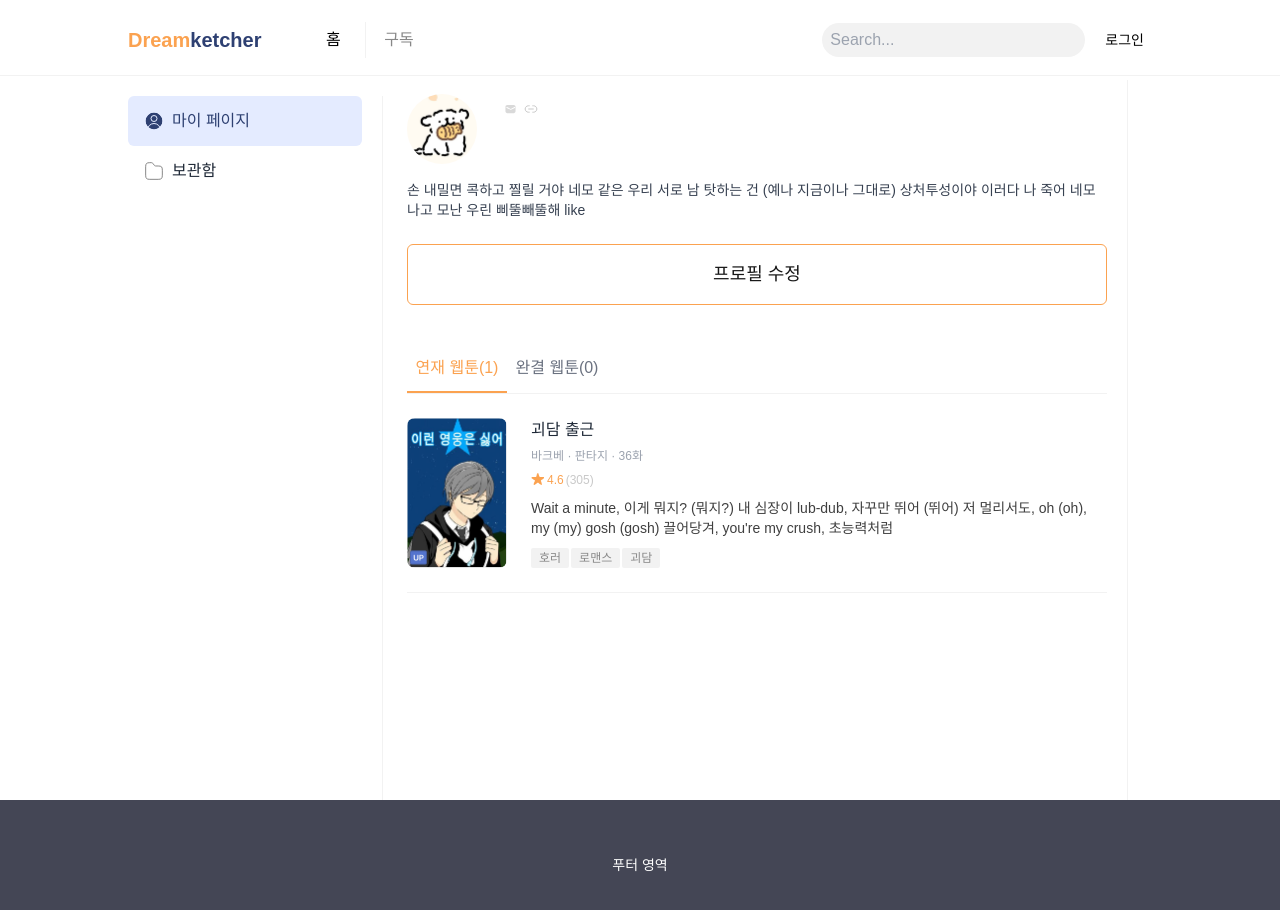
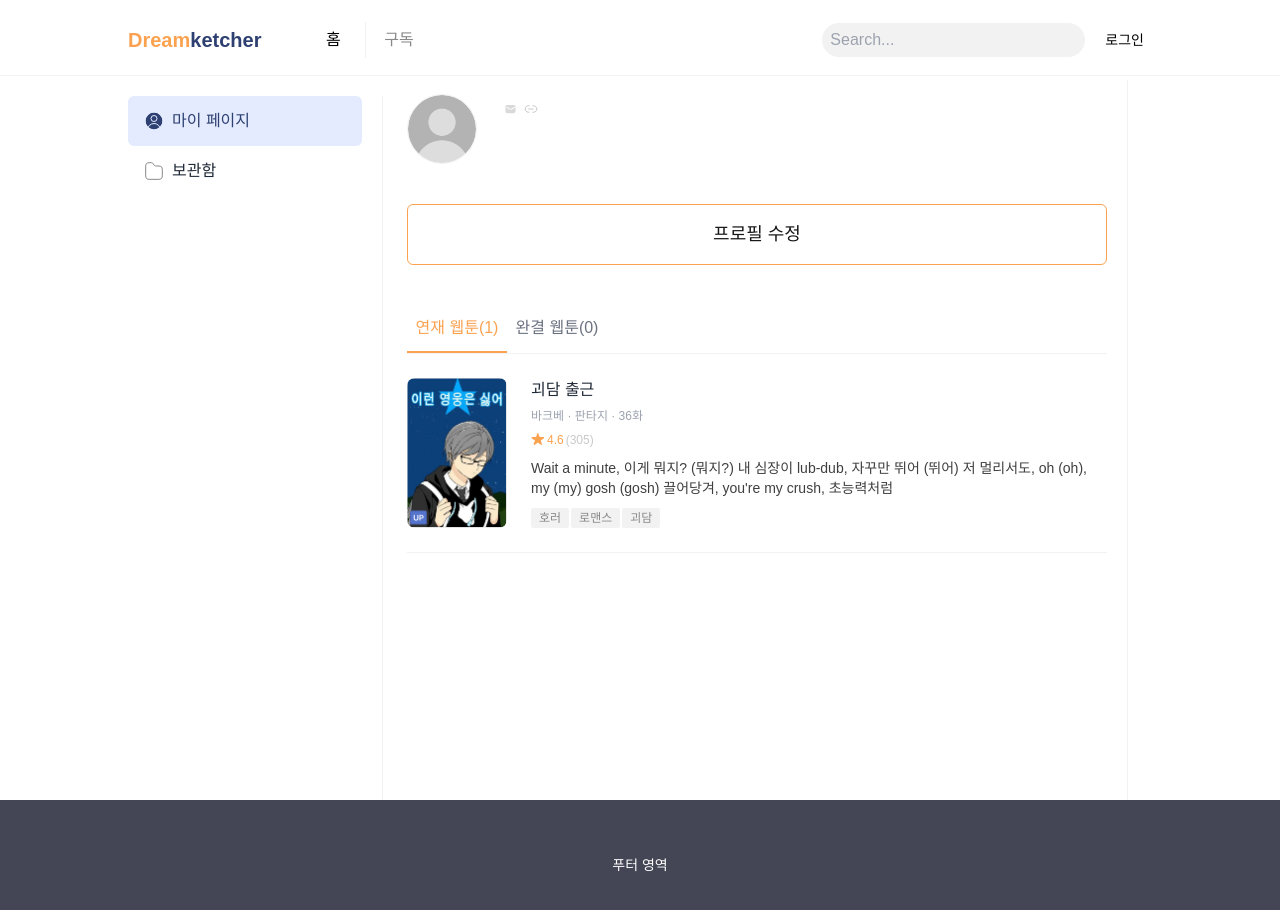
Before and after one commit to Pretzel-11-12/dreamketcher-fe, a Next.js app: page /mypage in a window 1280 px wide. Shown: the top 910 px of the page. Built offline with nearby package versions, Linux system fonts and the light colour scheme.

Commit message:
refactor : 마이페이지 유저 데이터 useAuthStore 사용해 저장

```diff
--- a/src/app/(default)/mypage/page.tsx
+++ b/src/app/(default)/mypage/page.tsx
@@ -1,7 +1,5 @@
 'use client';
 
-import { useEffect } from 'react';
-import { fetchUserInfo, Member } from '@/app/api/auth';
 import useAuthStore from '@/app/store/authStore';
 
 import Image from 'next/image';
@@ -9,55 +7,30 @@ import Image from 'next/image';
 import MyWork from './_component/MyWork';
 import { useRouter } from 'next/navigation';
 import ClipboardButton from '@/app/_component/ClipboardButton';
-import { useQuery } from '@tanstack/react-query';
 
 export default function Mypage() {
   const router = useRouter();
-  //const { name, email, imageUrl, setUserInfo } = useAuthStore();
-  const { data, isLoading, isError } = useQuery<Member>({
-    queryKey: ['member'],
-    queryFn: () => {
-      const accessToken = localStorage.getItem('accessToken');
-      if (!accessToken) {
-        throw new Error('Access token is missing');
-      }
-      return fetchUserInfo(accessToken);
-    },
-    enabled: !!localStorage.getItem('accessToken'),
-  });
-
-  if (isLoading) return <div>Loading...</div>;
-  if (isError) return <div>Error: {isError}</div>;
+  const { nickname, businessEmail, imageUrl, shortIntroduction } =
+    useAuthStore();
 
   const handleEditProfile = () => {
-    if (!data) {
-      console.error('유저 데이터가 존재하지 않습니다.');
-      return;
-    }
-
-    const query = `?name=${encodeURIComponent(
-      data.name
-    )}&email=${encodeURIComponent(data.email)}&imageUri=${encodeURIComponent(
-      data.imageUri
-    )}
-    )}`;
-    router.push(`/mypage/edit${query}`);
+    router.push(`/mypage/edit`);
   };
 
-  const emailText = data?.email || '지정된 이메일이 없습니다.';
+  const emailText = businessEmail || '지정된 이메일이 없습니다.';
 
   return (
     <div className="min-h-screen flex flex-col pr-[20px] border-r border-r-line">
       <div className="max-w-4xl bg-white mt-[70px] flex">
         <img
-          className="w-[70px] h-[70px] rounded-full mr-6"
-          src={data?.imageUri || '/assets/images/profile1.png'}
+          className="w-[70px] h-[70px] rounded-full mr-6 border border-[#F2F2F2]"
+          src={imageUrl || '/assets/images/profile-default.png'}
           alt="프로필"
         />
 
         <div className="ml-[4px]">
           <p className="text-[18px] font-medium text-gray-800 mt-[8px]">
-            {data?.name}
+            {nickname}
           </p>
           <div className="flex">
             <Image
@@ -66,16 +39,12 @@ export default function Mypage() {
               width={11}
               height={9}
             />
-            <p className="text-[12px] text-gray-500 m-1">{data?.email}</p>
+            <p className="text-[12px] text-gray-500 m-1">{businessEmail}</p>
             <ClipboardButton textToCopy={emailText} />
           </div>
         </div>
       </div>
-      <p className="text-sm text-gray-700 my-4">
-        손 내밀면 콕하고 찔릴 거야 네모 같은 우리 서로 남 탓하는 건 (예나
-        지금이나 그대로) 상처투성이야 이러다 나 죽어 네모나고 모난 우린
-        삐뚤빼뚤해 like
-      </p>
+      <p className="text-sm text-gray-700 my-4">{shortIntroduction}</p>
 
       <button
         className="px-4 py-2 w-[700px] h-[61px] mt-2 text-[18px] font-medium border rounded-md"
```
